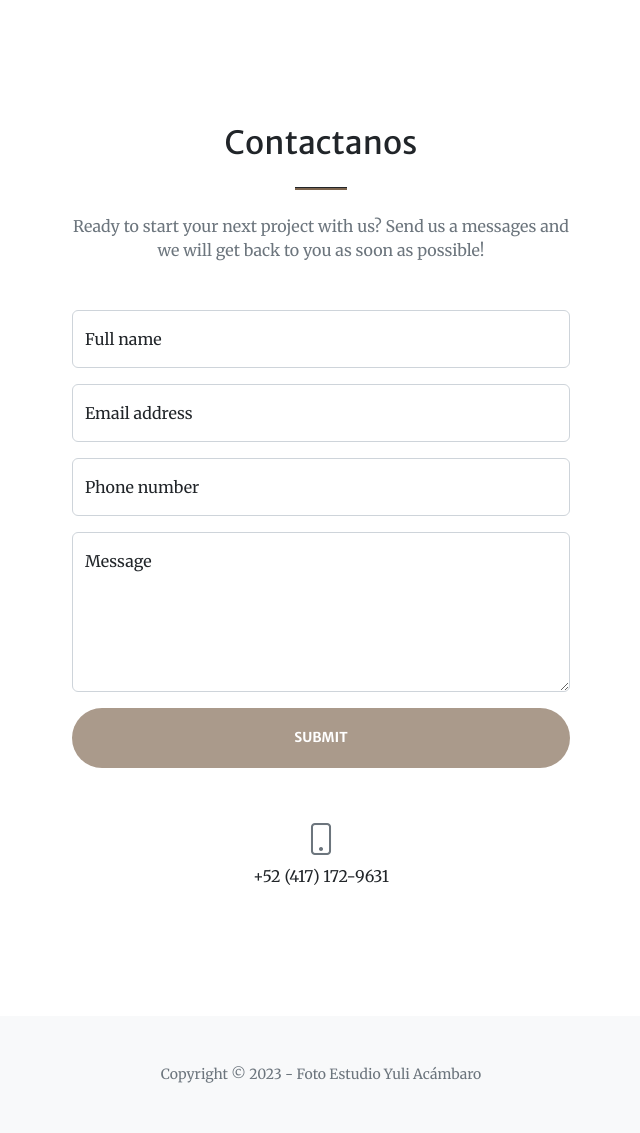
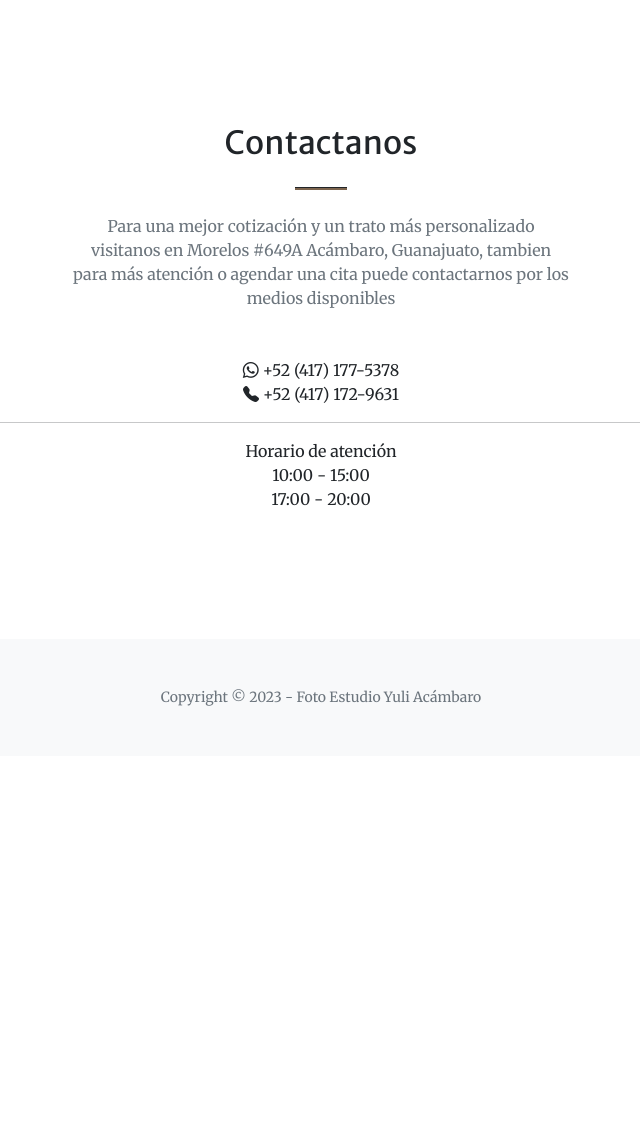
Before and after one commit to Diego1269/yuli-app, a Django app: page / in a window 1280 px wide. Shown: the part 3357-4490 px from the top of the page, without its empty margins (319-959 px from the left). After the commit the page ends 4063 px from the top, so only its background shows below. Run offline with Django 3.2, Linux system fonts and the light colour scheme; some libraries are stand-ins or nearby versions.

Commit message:
indexnew

```diff
--- a/fotoyuliapp/settings.py
+++ b/fotoyuliapp/settings.py
@@ -27,7 +27,7 @@ SECRET_KEY = 'x8okcz8ghwqbcx_af6rk*r7szhh1$5c4c&rq8z-opeo#0r*53b'
 # SECURITY WARNING: don't run with debug turned on in production!
 DEBUG = True
 
-ALLOWED_HOSTS = ['yuli-app-production.up.railway.app']
+ALLOWED_HOSTS = ['yuli-app-production.up.railway.app','127.0.0.1']
 
 
 # Application definition
--- a/main/templates/main/header.html
+++ b/main/templates/main/header.html
@@ -24,7 +24,7 @@
     </head>
     <body>
         {% include 'main/includes/navbar.html' %}
-        <main role="main" class="container p-5">
+        <main role="main" class="container p-2">
             <div class="row">
                 <div class="col-lg-12 col-md-12-p-0 col-sm-12">
                     {% include 'main/includes/messaging.html' %}
--- a/main/templates/main/home.html
+++ b/main/templates/main/home.html
@@ -3,6 +3,11 @@
 {% block content %}
     <div class="row display.flex justify-content-start">
         <!-- Trabajadores-->
+        <div class="col-12">
+            <h1>Bienvenido administrador</h1>
+            <p><strong>Administra las actividades del negocio</strong></p>
+            <hr>
+        </div>
         <div class="col-lg-4 col-md-6 col-sm-12 mobiledevice">
             <article class="media content-section customhover" style="height: 95%;">
                 <div class="media-body">
--- a/main/templates/main/index.html
+++ b/main/templates/main/index.html
@@ -234,63 +234,35 @@
                     <div class="col-lg-8 col-xl-6 text-center">
                         <h2 class="mt-0">Contactanos</h2>
                         <hr class="divider" />
-                        <p class="text-muted mb-5">Ready to start your next project with us? Send us a messages and we will get back to you as soon as possible!</p>
-                    </div>
-                </div>
-                <div class="row gx-4 gx-lg-5 justify-content-center mb-5">
-                    <div class="col-lg-6">
-                        <form id="contactForm" data-sb-form-api-token="API_TOKEN">
-                            <!-- Name input-->
-                            <div class="form-floating mb-3">
-                                <input class="form-control" id="name" type="text" placeholder="Enter your name..." data-sb-validations="required" />
-                                <label for="name">Full name</label>
-                                <div class="invalid-feedback" data-sb-feedback="name:required">A name is required.</div>
-                            </div>
-                            <!-- Email address input-->
-                            <div class="form-floating mb-3">
-                                <input class="form-control" id="email" type="email" placeholder="name@example.com" data-sb-validations="required,email" />
-                                <label for="email">Email address</label>
-                                <div class="invalid-feedback" data-sb-feedback="email:required">An email is required.</div>
-                                <div class="invalid-feedback" data-sb-feedback="email:email">Email is not valid.</div>
-                            </div>
-                            <!-- Phone number input-->
-                            <div class="form-floating mb-3">
-                                <input class="form-control" id="phone" type="tel" placeholder="(123) 456-7890" data-sb-validations="required" />
-                                <label for="phone">Phone number</label>
-                                <div class="invalid-feedback" data-sb-feedback="phone:required">A phone number is required.</div>
-                            </div>
-                            <!-- Message input-->
-                            <div class="form-floating mb-3">
-                                <textarea class="form-control" id="message" type="text" placeholder="Enter your message here..." style="height: 10rem" data-sb-validations="required"></textarea>
-                                <label for="message">Message</label>
-                                <div class="invalid-feedback" data-sb-feedback="message:required">A message is required.</div>
-                            </div>
-                            <!-- Submit success message-->
-                            <!---->
-                            <!-- This is what your users will see when the form-->
-                            <!-- has successfully submitted-->
-                            <div class="d-none" id="submitSuccessMessage">
-                                <div class="text-center mb-3">
-                                    <div class="fw-bolder">Form submission successful!</div>
-                                    To activate this form, sign up at
-                                    <br />
-                                    <a href="https://startbootstrap.com/solution/contact-forms">https://startbootstrap.com/solution/contact-forms</a>
-                                </div>
-                            </div>
-                            <!-- Submit error message-->
-                            <!---->
-                            <!-- This is what your users will see when there is-->
-                            <!-- an error submitting the form-->
-                            <div class="d-none" id="submitErrorMessage"><div class="text-center text-danger mb-3">Error sending message!</div></div>
-                            <!-- Submit Button-->
-                            <div class="d-grid"><button class="btn btn-primary btn-xl disabled" id="submitButton" type="submit">Submit</button></div>
-                        </form>
+                        <p class="text-muted mb-5">Para una mejor cotización y un trato más personalizado visitanos en Morelos #649A Acámbaro, Guanajuato, tambien para más atención o agendar una cita
+                            puede contactarnos por los medios disponibles
+                        </p>
                     </div>
                 </div>
                 <div class="row gx-4 gx-lg-5 justify-content-center">
                     <div class="col-lg-4 text-center mb-5 mb-lg-0">
-                        <i class="bi-phone fs-2 mb-3 text-muted"></i>
-                        <div>+52 (417) 172-9631</div>
+                        <div><i class="bi bi-whatsapp"></i> +52 (417) 177-5378</div>
+                    </div>
+                </div>
+                <div class="row gx-4 gx-lg-5 justify-content-center">
+                    <div class="col-lg-4 text-center mb-5 mb-lg-0">
+                        <div><i class="bi bi-telephone-fill"></i> +52 (417) 172-9631</div>
+                    </div>
+                </div>
+                <hr>
+                <div class="row gx-4 gx-lg-5 justify-content-center">
+                    <div class="col-lg-4 text-center mb-5 mb-lg-0">
+                        <div>Horario de atención</div>
+                    </div>
+                </div>
+                <div class="row gx-4 gx-lg-5 justify-content-center">
+                    <div class="col-lg-4 text-center mb-5 mb-lg-0">
+                        <div>10:00 - 15:00</div>
+                    </div>
+                </div>
+                <div class="row gx-4 gx-lg-5 justify-content-center">
+                    <div class="col-lg-4 text-center mb-5 mb-lg-0">
+                        <div>17:00 - 20:00</div>
                     </div>
                 </div>
             </div>
```
